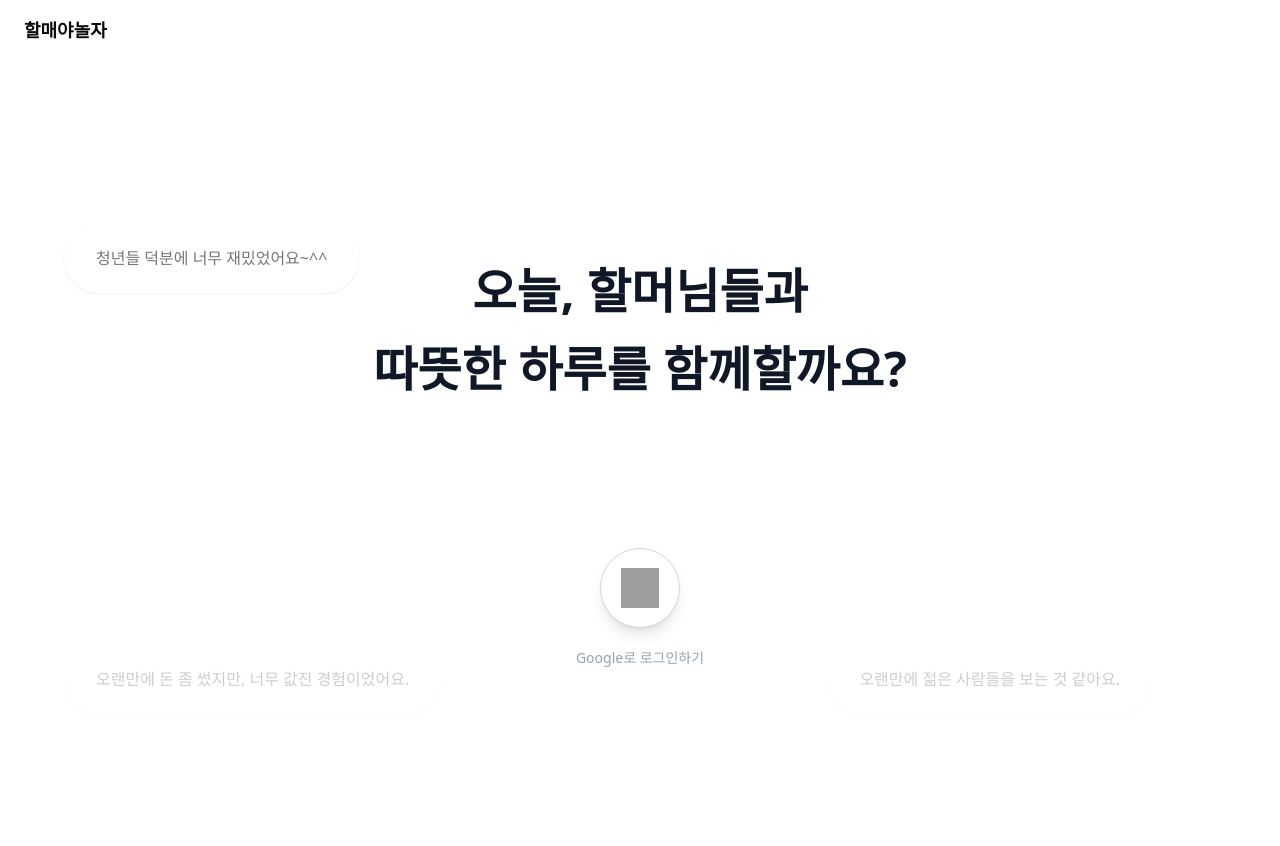
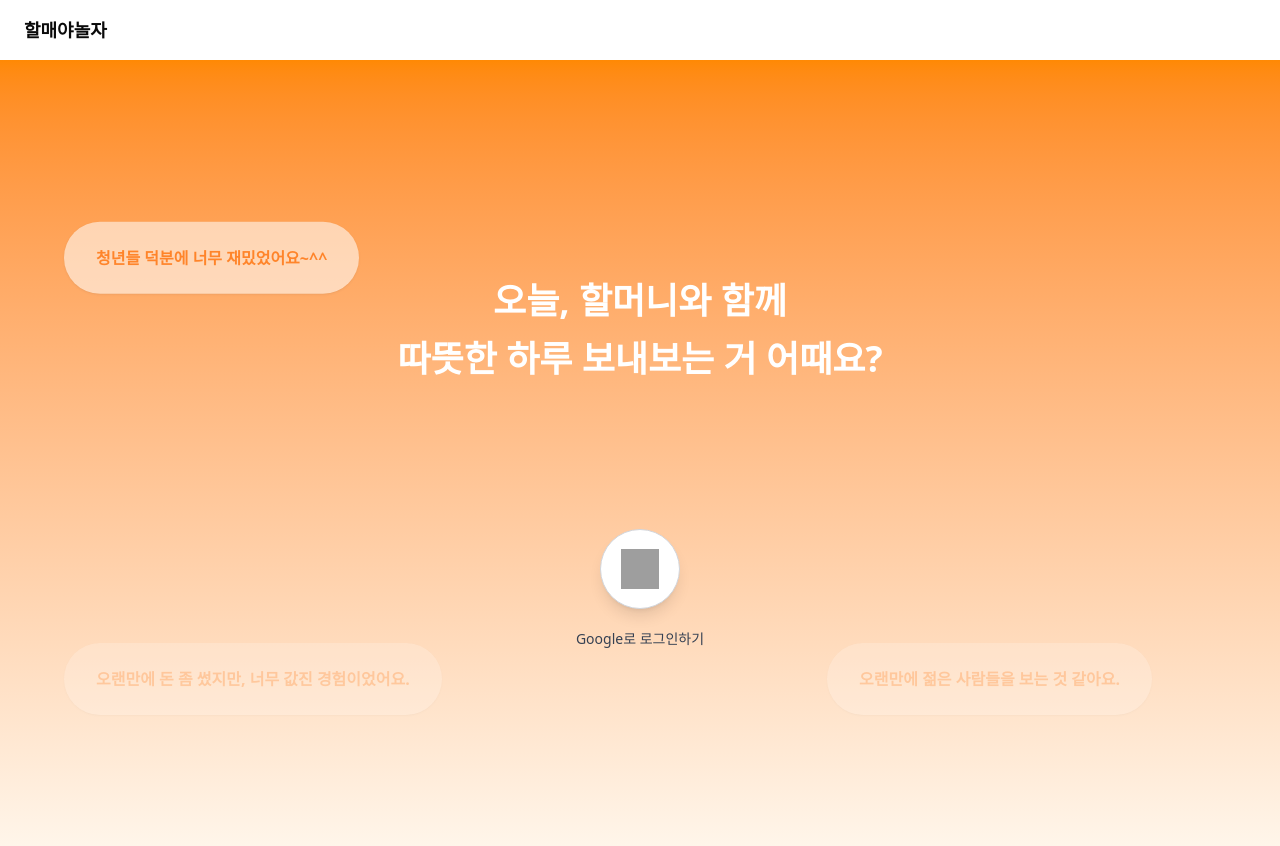
Before and after one commit to Butter-Salt-Flour/Butter-Salt-Flour-FE, a Next.js app: page /login in a window 1280 px wide. Shown: the top 846 px of the page. Built offline with nearby package versions, Linux system fonts and the light colour scheme; grey boxes are pictures that could not be loaded.

Commit message:
<Feat> 시작 로그인, 빙고 페이지 수정

```diff
--- a/src/app/bingo/page.tsx
+++ b/src/app/bingo/page.tsx
@@ -3,6 +3,7 @@
 import React, { useEffect, useState } from 'react';
 import { Icon } from '@/components/Icon';
 import { Modal } from '@/components/Modal';
+import api from '@/lib/apis/instance';
 import { Button } from '@/components/Button';
 import {
   Popover,
--- a/src/app/login/page.tsx
+++ b/src/app/login/page.tsx
@@ -46,7 +46,7 @@ export default function LoginPage() {
   };
 
   return (
-    <div className="flex flex-col items-center justify-between h-screen bg-white px-6 py-12 relative overflow-hidden">
+    <div className="flex flex-col items-center justify-between h-screen bg-gradient-to-b from-orange-400 to-orange-50 px-6 py-12 relative overflow-hidden">
       <div className="flex-1 flex items-center justify-center">
         {showText && (
           <div className="flex flex-col items-center justify-center">
@@ -55,11 +55,11 @@ export default function LoginPage() {
                 opacity: 0,
                 animation: 'fadeInUp 2s ease-out forwards',
               }}
-              className="text-5xl mb-20 leading-relaxed font-semibold text-center text-gray-900"
+              className="text-3xl md:text-4xl mb-20 leading-relaxed font-bold text-center text-white"
             >
-              오늘, 할머님들과
+              오늘, 할머니와 함께
               <br />
-              따뜻한 하루를 함께할까요?
+              따뜻한 하루 보내보는 거 어때요?
             </h2>
 
             <button
@@ -81,7 +81,7 @@ export default function LoginPage() {
             </button>
 
             <span
-              className="text-gray-400 text-sm mt-5"
+              className="text-gray-700 text-sm mt-5"
               style={{
                 opacity: 0,
                 animation: 'fadeInUp 1s ease-out forwards',
@@ -103,16 +103,16 @@ export default function LoginPage() {
       {/* 후기 말풍선 */}
       {showText && (
         <div className="absolute inset-0 pointer-events-none">
-          <div className="absolute top-[20%] left-[5%] animate-bubble1 text-m bg-white rounded-full shadow px-8 py-6">
+          <div className="absolute top-[20%] left-[5%] animate-bubble1 text-m bg-white text-orange-500 font-semibold rounded-full shadow px-8 py-6">
             청년들 덕분에 너무 재밌었어요~^^
           </div>
-          <div className="absolute top-[25%] right-[5%] animate-bubble2 text-m bg-white rounded-full shadow px-8 py-6">
+          <div className="absolute top-[25%] right-[5%] animate-bubble2 text-m bg-white text-orange-500 font-semibold rounded-full shadow px-8 py-6">
             손주 손녀들 보는 것 같았어요.
           </div>
-          <div className="absolute bottom-[15%] right-[10%] animate-bubble3 text-m bg-white rounded-full shadow px-8 py-6">
+          <div className="absolute bottom-[15%] right-[10%] animate-bubble3 text-m bg-white text-orange-500 font-semibold rounded-full shadow px-8 py-6">
             오랜만에 젊은 사람들을 보는 것 같아요.
           </div>
-          <div className="absolute bottom-[15%] left-[5%] animate-bubble3 text-m bg-white rounded-full shadow px-8 py-6">
+          <div className="absolute bottom-[15%] left-[5%] animate-bubble3 text-m bg-white text-orange-500 font-semibold rounded-full shadow px-8 py-6">
             오랜만에 돈 좀 썼지만, 너무 값진 경험이었어요.
           </div>
         </div>
```
